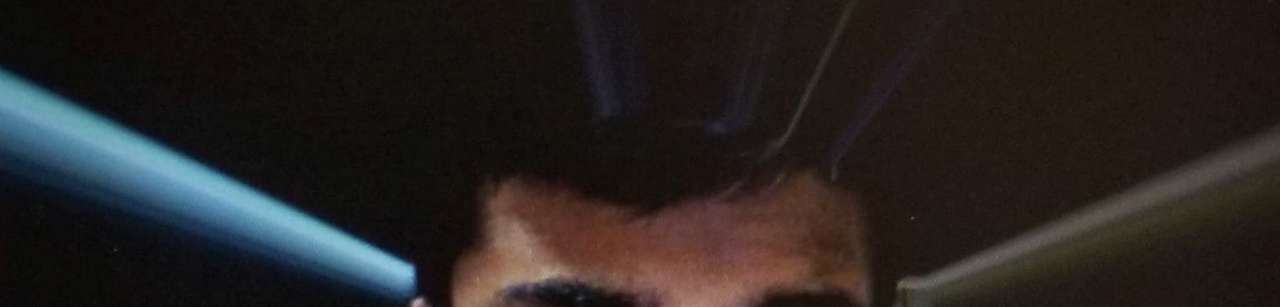
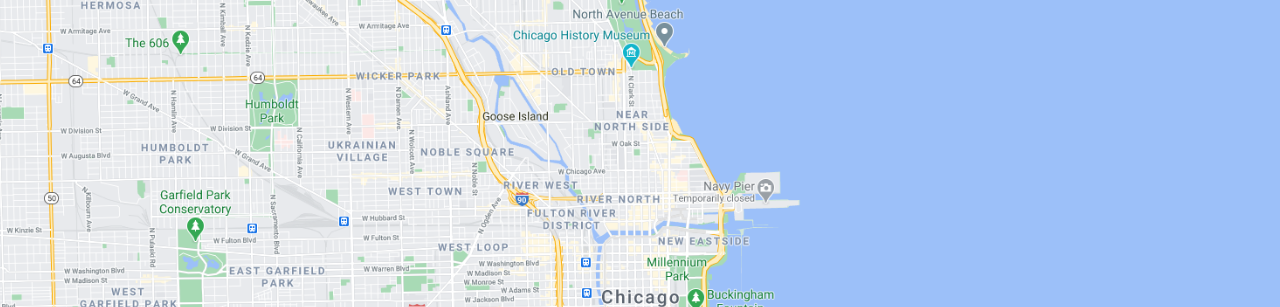
Before and after one commit to bschultz99/Covid-Web-App-IPRO, a plain HTML site: page html/index.html in a window 1280 px wide. Shown: the top 307 px of the page. Drawn offline with nearby package versions, Linux system fonts and the light colour scheme.

```diff
--- a/html/index.html
+++ b/html/index.html
@@ -9,7 +9,7 @@
 body,h1 {font-family: "Raleway", sans-serif}
 body, html {height: 100%}
 .bgimg {
-  background-image: url('Zabe.jpg');
+  background-image: url('Map.PNG');
   min-height: 100%;
   background-position: center;
   background-size: cover;
```
Also changed, not shown: html/Map.PNG (added).
